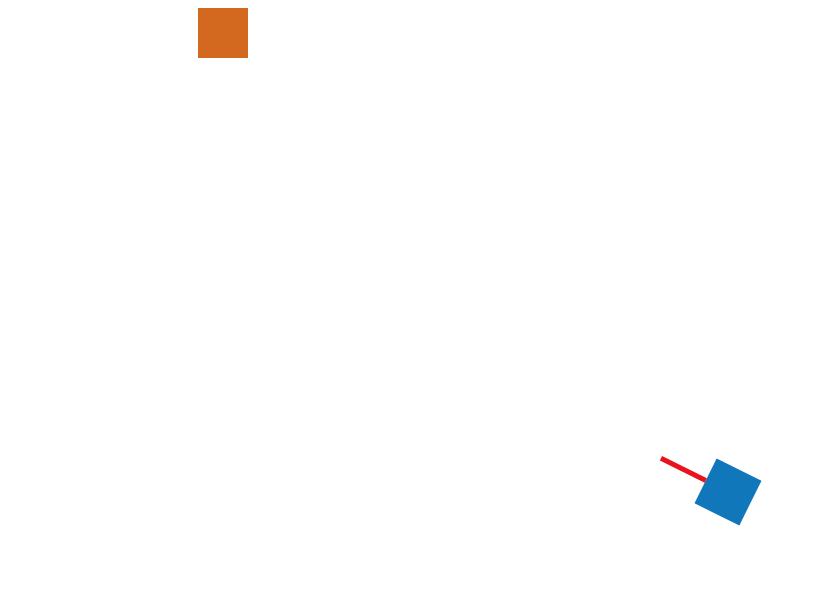
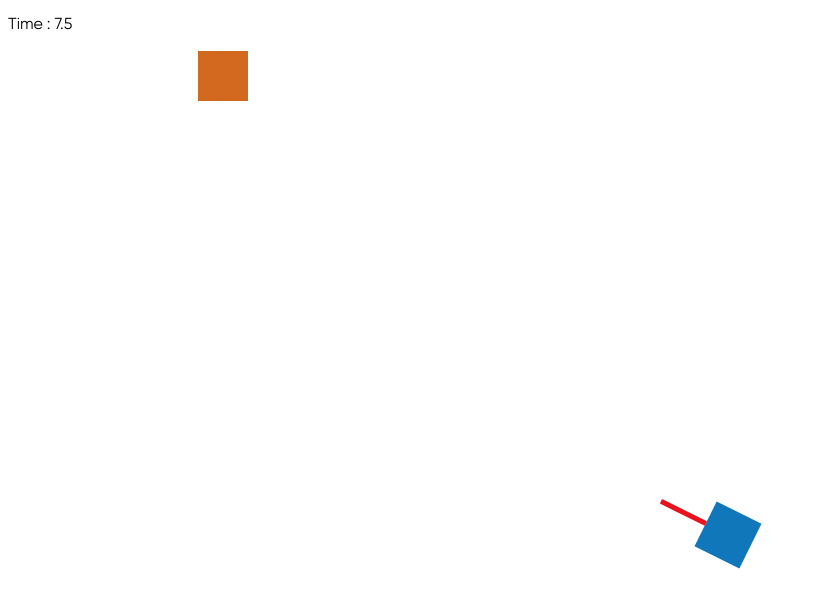
Before and after one commit to SergeyKagal/playa, a website built with webpack: page src/index.html in a window 1280 px wide. Shown: the whole page, without its empty margins (0-817 px from the left). Built offline with nearby package versions, Linux system fonts and the light colour scheme.

Commit message:
feat: time to screen

```diff
--- a/src/index.html
+++ b/src/index.html
@@ -9,6 +9,7 @@
 
   <body>
     <!-- <canvas id="c1" width="400" height="200"></canvas> -->
+    <p id="time">Time <span></span></p>
     <div class="b1"></div>
     <div class="b2"></div>
   </body>
--- a/src/index.js
+++ b/src/index.js
@@ -2,17 +2,17 @@ import './style/style.scss';
 
 const b1 = document.querySelector('.b1');
 const b2 = document.querySelector('.b2');
+const timeOnScreen = document.getElementById('time');
 const screenWidth = window.innerWidth - b1.clientWidth - 20;
 const screenHeight = window.innerHeight - b1.clientHeight - 20;
 const PI = Math.PI;
 
-const duration = 250000;
+const duration = 10000;
 
 const options = {
   x: 0,
   speed: 5,
   direction: -1,
-  duration: 10000,
 
   changeDirection() {
     if (this.x > screenWidth || this.x < 0) {
@@ -57,8 +57,9 @@ const animB1ByX = () => {
     return;
   }
   requestAnimationFrame(animB1ByX);
-
-  console.log(time - now);
+  timeOnScreen.children[0].textContent = `: ${((time - now) / 1000).toFixed(
+    1
+  )}`;
 };
 
 animB1ByX();
--- a/src/style/style.scss
+++ b/src/style/style.scss
@@ -3,8 +3,8 @@
   src: url('../fonts/Gilroy-Regular.ttf');
 }
 
-h2 {
-  color: rgb(45, 192, 40);
+h2,
+p {
   font-family: 'Glory';
 }
 #c1 {
```
